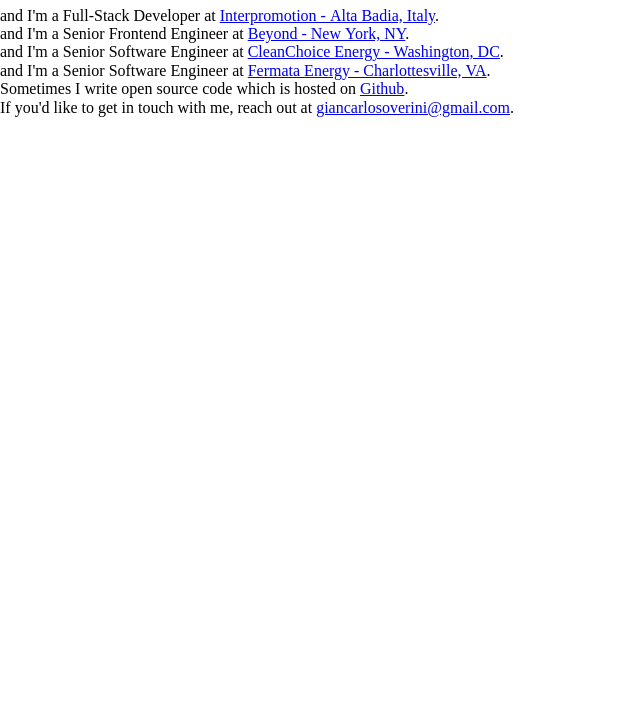
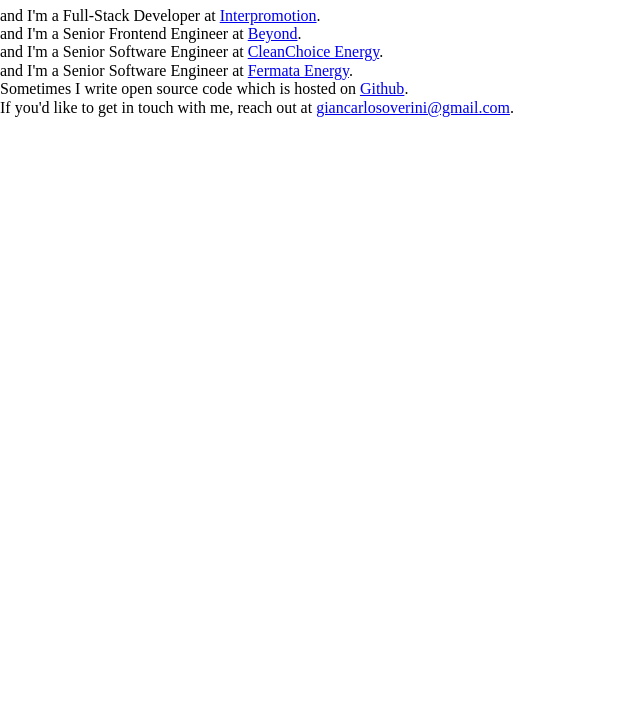
Before and after one commit to iliketomatoes/iliketomatoes, a website: page src/index.html in a window 1280 px wide. Shown: the part 73-800 px from the top of the page, without its empty margins (0-640 px from the left). Drawn offline with nearby package versions, Linux system fonts and the light colour scheme.

Commit message:
refactor: remove workplace locations

```diff
--- a/src/index.html
+++ b/src/index.html
@@ -16,19 +16,19 @@
 		<h1>I like tomatoes 🍅</h1>
 		<div class="ilk-story ilk-story--old-job">
 			<span class="ilk-description">and I'm a Full-Stack Developer at </span>
-			<a class="ilk-link" href="https://interpromotion.com/" target="_blank">Interpromotion&nbsp;-&nbsp;Alta Badia,&nbsp;Italy</a>.
+			<a class="ilk-link" href="https://interpromotion.com/" target="_blank">Interpromotion</a>.
 		</div>
 		<div class="ilk-story ilk-story--old-job">
 			<span class="ilk-description">and I'm a Senior Frontend Engineer at </span>
-			<a class="ilk-link" href="https://bynd.com/" target="_blank">Beyond&nbsp;-&nbsp;New&nbsp;York,&nbsp;NY</a>.
+			<a class="ilk-link" href="https://bynd.com/" target="_blank">Beyond</a>.
 		</div>
 		<div class="ilk-story ilk-story--old-job">
 			<span class="ilk-description">and I'm a Senior Software Engineer at </span>
-			<a class="ilk-link" href="https://cleanchoiceenergy.com/" target="_blank">CleanChoice&nbsp;Energy&nbsp;-&nbsp;Washington,&nbsp;DC</a>.
+			<a class="ilk-link" href="https://cleanchoiceenergy.com/" target="_blank">CleanChoice&nbsp;Energy</a>.
 		</div>
 		<div class="ilk-story">
 			<span class="ilk-description">and I'm a Senior Software Engineer at </span>
-			<a class="ilk-link" href="https://fermataenergy.com/" target="_blank">Fermata&nbsp;Energy&nbsp;-&nbsp;Charlottesville,&nbsp;VA</a>.
+			<a class="ilk-link" href="https://fermataenergy.com/" target="_blank">Fermata&nbsp;Energy</a>.
 		</div>
 		<div class="ilk-story">
 			<span class="ilk-description">Sometimes I write open source code which is hosted on</span>
```
Also changed, not shown: docs/index.html (+1 -1 lines).
